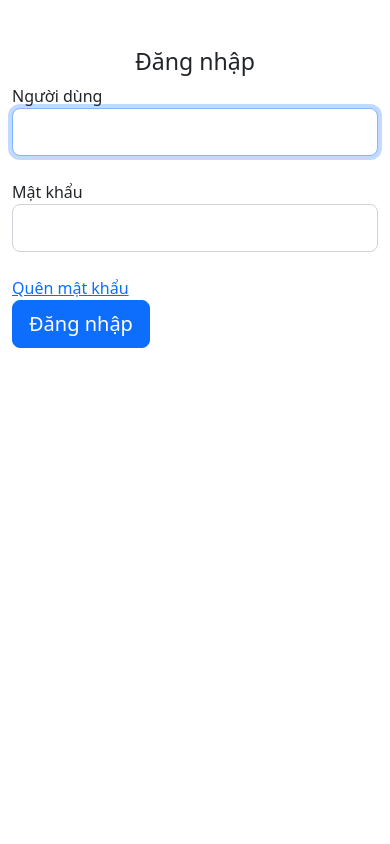
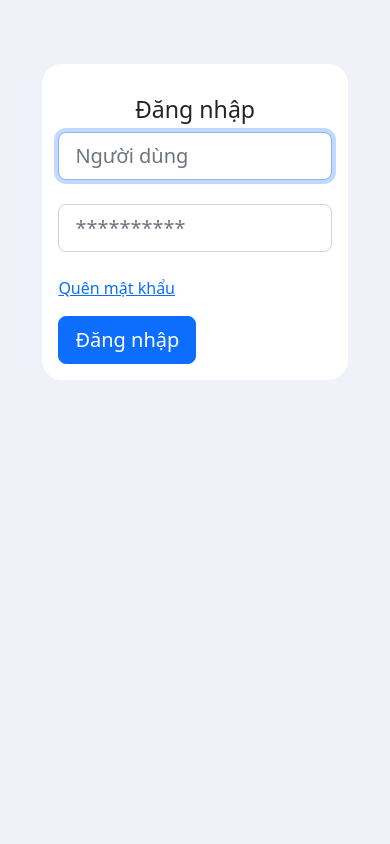
Before and after one commit to thechallengerr/web-php, a PHP site: page /login in a window 390 px wide. Run offline with PHP 8.4, Linux system fonts and the light colour scheme.

Commit message:
FEAT: giao diện login

```diff
--- a/app/views/login.php
+++ b/app/views/login.php
@@ -1,21 +1,77 @@
 <!DOCTYPE html>
 <html lang="en">
+
 <head>
     <meta charset="UTF-8">
     <meta http-equiv="X-UA-Compatible" content="IE=edge">
     <meta name="viewport" content="width=device-width, initial-scale=1.0">
     <link href="https://cdn.jsdelivr.net/npm/bootstrap@5.2.2/dist/css/bootstrap.min.css" rel="stylesheet" integrity="sha384-Zenh87qX5JnK2Jl0vWa8Ck2rdkQ2Bzep5IDxbcnCeuOxjzrPF/et3URy9Bv1WTRi" crossorigin="anonymous">
     <title>Login</title>
+    <style>
+        .background {
+            padding: 50px;
+            background-color: #ff5a60 !important;
+            height: 100%;
+            display: flex;
+        }
+
+        img {
+            max-width: 100%;
+            height: auto;
+        }
+
+        .img-bg {
+            margin: auto;
+            max-height: 100%;
+            content: url('../../assets/img/Illustration.png');
+        }
+
+        .right {
+            float: right !important;
+            padding-left: 0px !important;
+            padding-right: 0px !important;
+            min-height: 100vh !important;
+        }
+
+        .left {
+            float: left !important;
+            padding-left: 0px !important;
+            padding-right: 0px !important;
+        }
+
+
+        .body-screen {
+            display: flex;
+            justify-content: center;
+        }
+
+        .body {
+            background-color: white;
+            padding-bottom: 30px;
+            border-radius: 20px;
+            width: 96%;
+        }
+
+        .bg {
+            background-color: #f0f1f9;
+        }
+    </style>
 </head>
+
 <body>
-	<div class="container mt-5">
-        <div class="row">
-            <div class="col-md-4 offset-md-4 form-div login">
-                <form action="login.php" method="post">
-                    <h3 class="text-center">Đăng nhập</h3>
+    <div class='row bg'>
+        <div class='col-lg-6 d-none d-lg-flex d-md-none left'>
+            <div class='background'>
+                <img alt='alt' class='img-bg' />
+            </div>
+        </div>
+        <div class="col-md-12 col-12 col-lg-6 right ">
+            <div class="shadow-md">
+                <div class="row m-5 body-screen ">
+                    <form action="login.php" method="post" class="body m-3 p-3">
+                        <h3 class="text-center mt-3">Đăng nhập</h3>
                         <div class="form-group">
-                        <label for="login_id">Người dùng</label>
-                        <input class="form-control form-control-lg" type="text" name="login_id" class="input-label" placeholder="" autofocus value="<?php echo isset($_POST["login_id"]) ? $_POST["login_id"] : ''; ?>" >
+                            <input class="form-control form-control-lg" placeholder="Người dùng" type="text" name="login_id" class="input-label" placeholder="" autofocus value="<?php echo isset($_POST["login_id"]) ? $_POST["login_id"] : ''; ?>">
                         </div>
                         <div class="">
                             <label style="color: red">
@@ -25,8 +81,7 @@
                             </label>
                         </div>
                         <div class="form-group">
-                        <label for="password">Mật khẩu</label>
-                        <input class="form-control form-control-lg" type="password" name="password" class="input-label" value="<?php echo isset($_POST["password"]) ? $_POST["password"] : ''; ?>">
+                            <input class="form-control form-control-lg" placeholder="**********" type="password" name="password" class="input-label" value="<?php echo isset($_POST["password"]) ? $_POST["password"] : ''; ?>">
                         </div>
                         <div class="">
                             <label style="color: red">
@@ -37,14 +92,15 @@
                         </div>
                         <!-- forget password -->
                         <div class="form-group">
-                        <a href="" class="float-right">Quên mật khẩu</a>
-                    <div class="form-group">
+                            <a href="" class="float-right mb-4 pb-4">Quên mật khẩu</a>
+                            <div class="form-group mt-3">
                                 <button type="submit" name="submit" class="btn btn-primary btn-block btn-lg">Đăng nhập</button>
                             </div>
                     </form>
                 </div>
             </div>
         </div>
+    </div>
+</body>
 
-</body>
 </html>
```
Also changed, not shown: assets/img/Illustration.png (added). Lines whose indentation alone changed are shown as unchanged.
